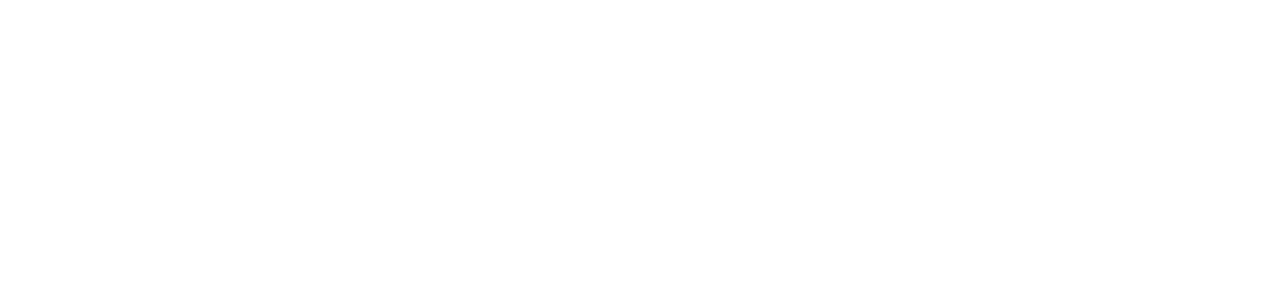
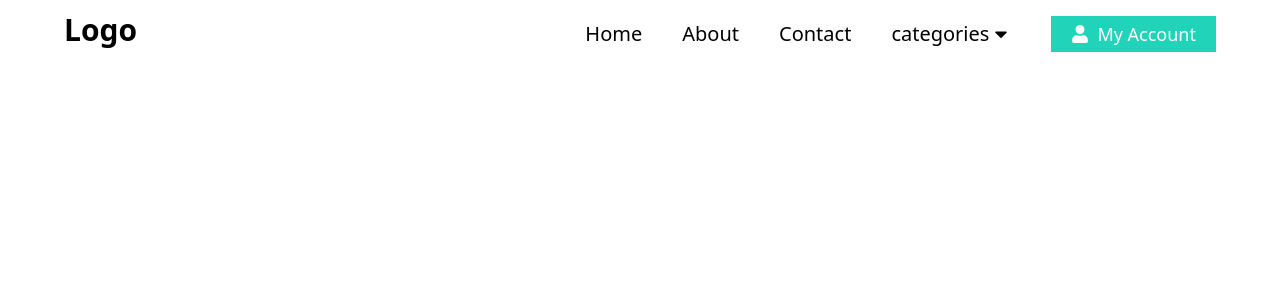
Before and after one commit to ramesh213/mycafe-react-tailwind, a React (Vite) app: page / in a window 1280 px wide. Shown: the top 300 px of the page. Built offline with nearby package versions, Linux system fonts and the light colour scheme; a web font is replaced by a local one.

Commit message:
completed navigation baar

```diff
--- a/package.json
+++ b/package.json
@@ -11,7 +11,8 @@
   },
   "dependencies": {
     "react": "^18.3.1",
-    "react-dom": "^18.3.1"
+    "react-dom": "^18.3.1",
+    "react-icons": "^5.2.1"
   },
   "devDependencies": {
     "@types/react": "^18.3.3",
--- a/src/comnponents/navbar/Navbar.jsx
+++ b/src/comnponents/navbar/Navbar.jsx
@@ -1,11 +1,89 @@
-import React from 'react'
+import React from 'react';
+import { FaCaretDown, FaUser } from 'react-icons/fa';
+
+const NavLinks = [
+  {
+    id: 1,
+    name: "Home",
+    link: "/#"
+  },
+  {
+    id: 2,
+    name: "About",
+    link: "#/",
+  },
+  {
+    id: 3,
+    name: "Contact",
+    link: "#/",
+  },
+];
+
+const DropdownLinks = [
+  {
+    id: 1,
+    name: "Vegetables",
+    link: "/#"
+  },
+  {
+    id: 2,
+    name: "Fruits",
+    link: "/#",
+  },
+  {
+    id: 3,
+    name: "Grains",
+    link: "/#",
+  },
+]
 
 const Navbar = () => {
   return (
     <>
-        <div className="bg-white shadow-sm">
-            <div className="container">
-
+        <div className="bg-white shadow-lg">
+            <div className="container flex justify-between py-4 sm:py-3">
+              {/* logo section */}
+              <div className="font-bold text-3xl">Logo</div>
+               <div>
+                <ul className='flex items-center gap-10'>
+                  {
+                    NavLinks.map(({id, name, link}) => (
+                      <li key={id}>
+                        <a href={link} className='inline-block hover:text-primary text-xl' >{name}</a>
+                      </li>
+                    ))
+                  }
+                  <li className='cursor-pointer group '>
+                  <a href="#/" className='inline-block hover:text-primary text-xl' >
+                  <div className='flex items-center gap-[2px] py-2'>
+                  categories
+                  <span>
+                    <FaCaretDown className='group-hover:rotate-180 duration-300'/>
+                  </span>
+                  </div>
+                  </a>
+                  {/* dropdown section */}
+                  <div className='absolute z-[9999] hidden group-hover:block w-[200px] bg-white text-black shadow-md'>
+                    <ul>
+                      {
+                        DropdownLinks.map(({id,name,link}) => (
+                          <li key={id}>
+                            <a href="/#" className='text-xl inline-block w-full rounded-md p-2 hover:bg-primary/20'>{name}</a>
+                          </li>
+                        ))
+                      }
+                    </ul>
+                  </div>
+                  </li>
+                  {/* User Account Button */}
+                  <li>
+                    <button className='flex justify-center items-center gap-2 bg-secondary text-lg p-1 text-white px-5 hover:scale-105 duration-300'>
+                      <FaUser/>
+                      My Account
+                    </button>
+                  </li>
+                </ul>
+                </div>
             </div>
         </div>
     </>
```
Also changed, not shown: 1 other file (tests, documents, lock files or other folders).
